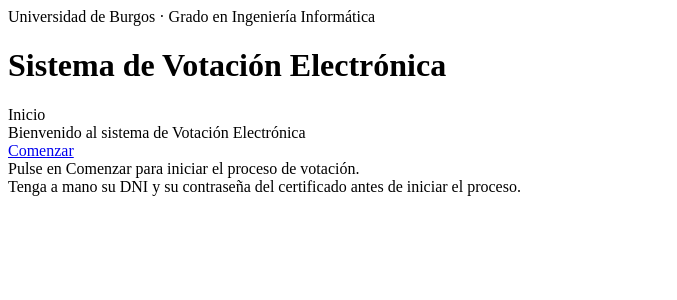
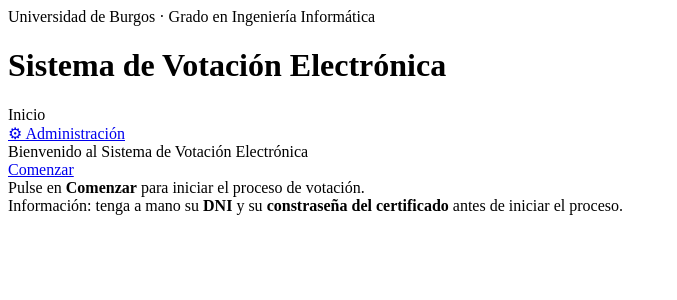
Before and after one commit to gadea4/TFG_GII_SistemaVotacionEnLinea, a Python web app: template templates/inicio.html in a window 1280 px wide. Shown: the top 300 px of the page, without its empty margins (0-677 px from the left). Run offline with Jinja, Linux system fonts and the light colour scheme; the template is opened without the code that fills it, so the values that code supplies are empty.

Commit message:
Update inicio.html
Actualización de inicio, incorporando nuevos estilos de letra.

```diff
--- a/templates/inicio.html
+++ b/templates/inicio.html
@@ -1,12 +1,11 @@
 <!DOCTYPE html>
-<html lang = "es">
+<html lang="es">
 <head>
   <meta charset="UTF-8">
-        <title>Bienvenida-Sistema de Votación</title>
+  <title>Bienvenida — Sistema de Votación</title>
 </head>
 <body>
-    <!-- Usamos div para crear "cajas" donde se agrupa información
-     La clase nos permite añadir una etiqueta a esa caja para organizar bien la info-->
+
   <div class="hdr-top">
     <div class="hdr-top-izq">
       <div class="hdr-top-txt">Universidad de Burgos · Grado en Ingeniería Informática</div>
@@ -22,28 +21,28 @@
     <p id="fecha-hdr"></p>
   </div>
 
-       <div class ="contenido">
+  <div class="contenido">
 
     <div class="tabs">
       <div class="tab">Inicio</div>
+      <a href="/login_admin">⚙ Administración</a>
     </div>
 
     <div class="panel">
-            <div class = "panel-titulo">Bienvenido al sistema de Votación Electrónica</div>
+      <div class="panel-titulo">Bienvenido al Sistema de Votación Electrónica</div>
 
-            <div class="Bienvenida-panel">
-                <div class="Bienvenida-centro">
+      <div class="bienvenida-panel">
+        <div class="bienvenida-centro">
           <a href="/pasos" class="btn-primario">Comenzar</a>
-                    <div class = "bienvenida-sub">Pulse en Comenzar para iniciar el proceso de votación.</div>
+          <div class="bienvenida-sub">Pulse en <strong>Comenzar</strong> para iniciar el proceso de votación.</div>
         </div>
       </div>
     </div>
 
   </div>
 
-        <div class="Bienvenida-aviso-base">
-            Tenga a mano su DNI y su contraseña del certificado antes de iniciar el proceso.
+    <div class="Bienvenida-aviso-base"
+    <strong>Información:</strong> tenga a mano su <strong>DNI</strong> y su <strong>constraseña del certificado</strong> antes de iniciar el proceso.
     </div>
-
 </body>
 </html>
```
Lines whose indentation alone changed are shown as unchanged.
